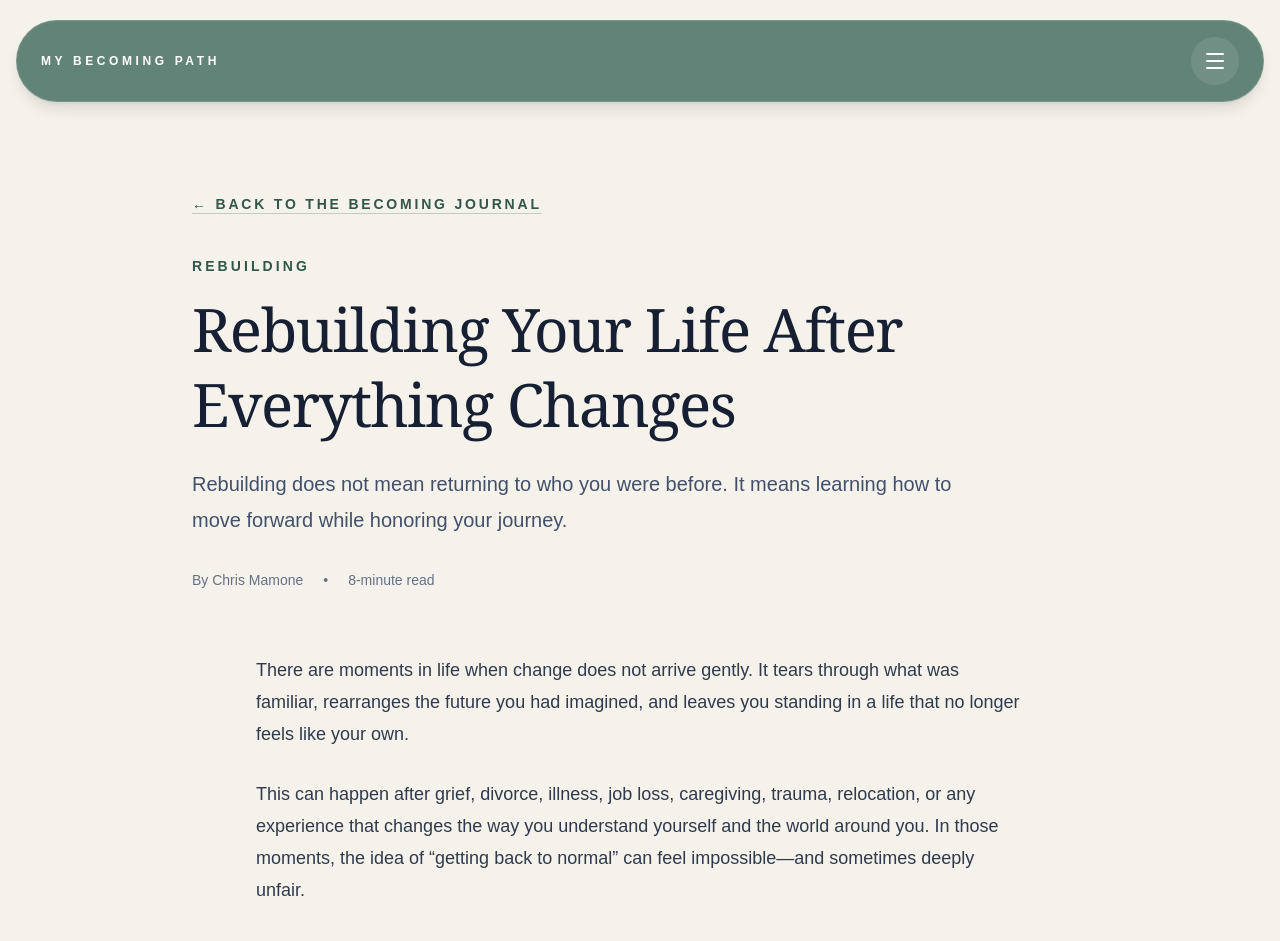
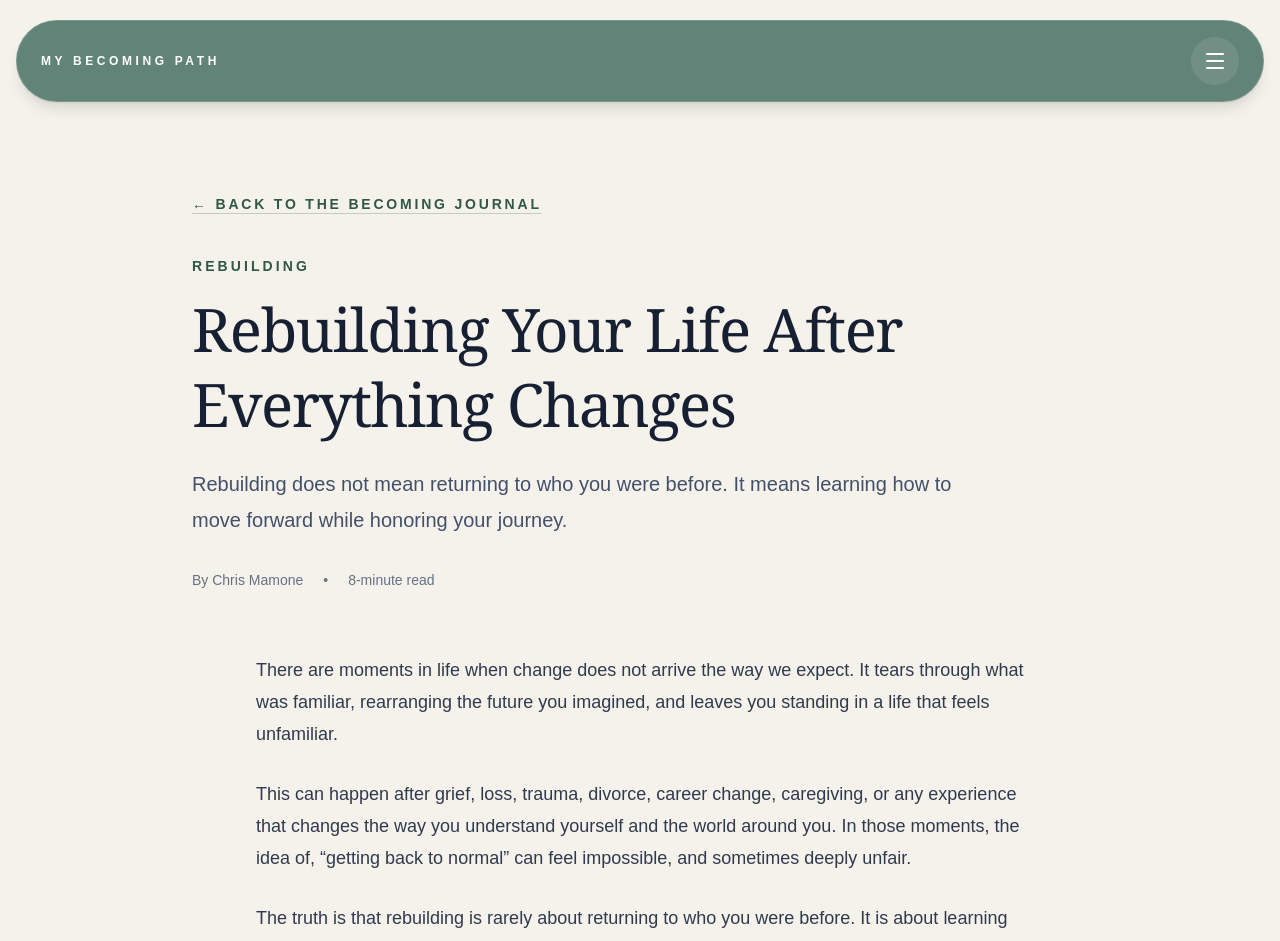
Before and after one commit to mybecomingpath/my-becoming-path, a Next.js app: page /blog/how-to-rebuild-your-life-after-everything-changes in a window 1280 px wide. Shown: the top 941 px of the page. Built offline with nearby package versions, Linux system fonts and the light colour scheme.

Commit message:
Update page.tsx

```diff
--- a/app/blog/how-to-rebuild-your-life-after-everything-changes/page.tsx
+++ b/app/blog/how-to-rebuild-your-life-after-everything-changes/page.tsx
@@ -46,18 +46,11 @@ export default function RebuildAfterChangePost() {
         <div className="mx-auto max-w-3xl">
           <div className="space-y-7 text-lg leading-8 text-[#303a4d]">
             <p>
-              There are moments in life when change does not arrive gently. It
-              tears through what was familiar, rearranges the future you had
-              imagined, and leaves you standing in a life that no longer feels
-              like your own.
+              There are moments in life when change does not arrive the way we expect. It tears through what was familiar, rearranging the future you imagined, and leaves you standing in a life that feels unfamiliar.
             </p>
 
             <p>
-              This can happen after grief, divorce, illness, job loss,
-              caregiving, trauma, relocation, or any experience that changes
-              the way you understand yourself and the world around you. In
-              those moments, the idea of “getting back to normal” can feel
-              impossible—and sometimes deeply unfair.
+              This can happen after grief, loss, trauma, divorce, career change, caregiving, or any experience that changes the way you understand yourself and the world around you. In those moments, the idea of, “getting back to normal” can feel impossible, and sometimes deeply unfair.
             </p>
 
             <p>
```
